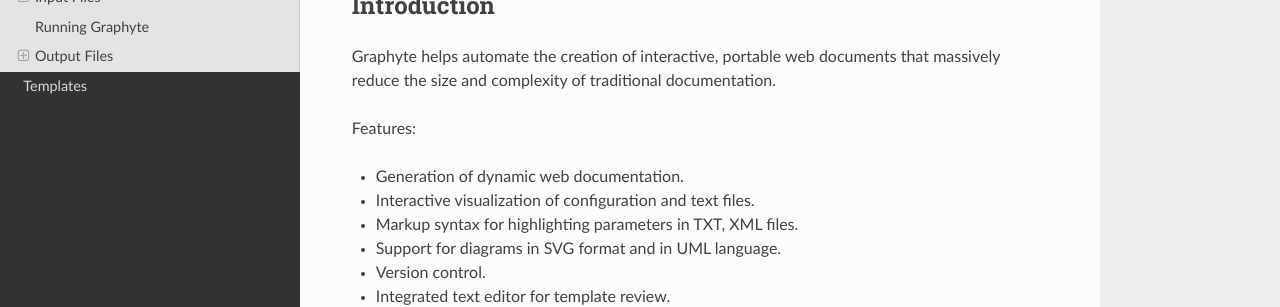
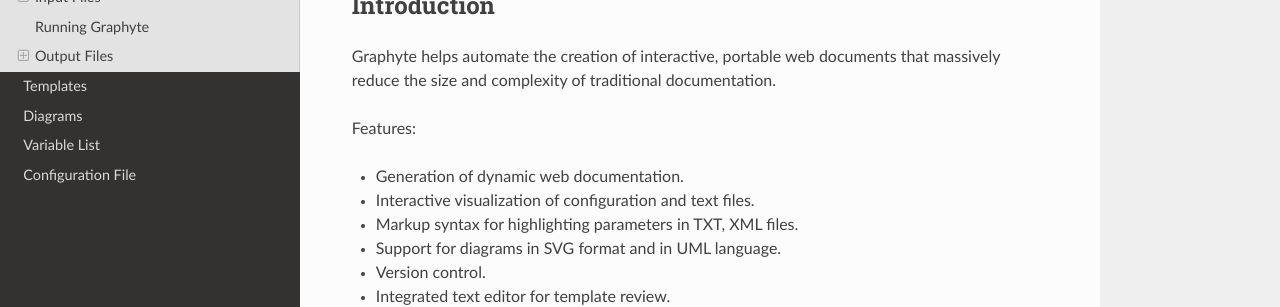
Before and after one commit to CiscoDevNet/graphyte, an MkDocs documentation site: the page built from docs/index.md, in a window 1280 px wide. Shown: the part 243-550 px from the top of the page. Built offline with MkDocs 1.6.1, drawn with Linux system fonts in a browser that asks for light colours; nearby versions of some CDN libraries.

Commit message:
doc update

```diff
--- a/mkdocs.yml
+++ b/mkdocs.yml
@@ -2,4 +2,7 @@
 nav:
     - Home: index.md
     - Templates: templates.md
+    - Diagrams: diagrams.md
+    - Variable List: variables.md
+    - Configuration File: configfile.md
 theme: readthedocs
```
